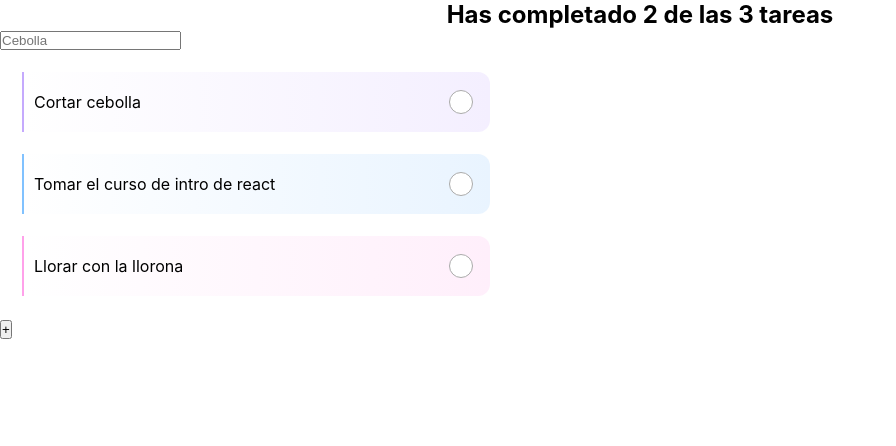
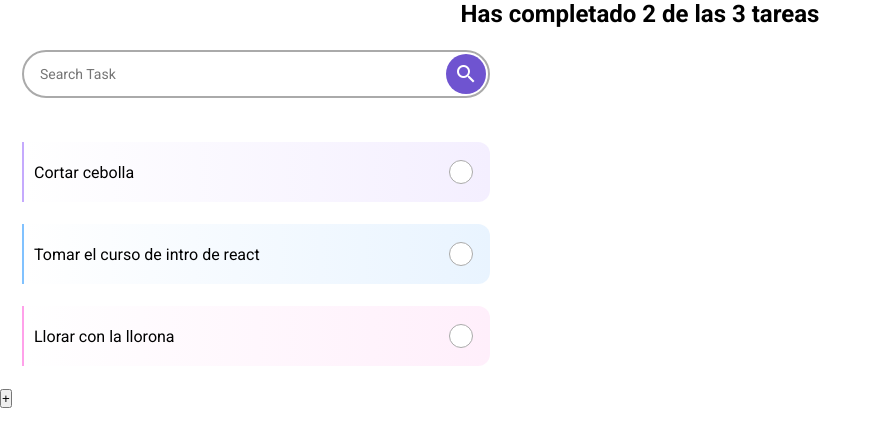
Before and after one commit to Jos017/TasksList-React-TypeScript, a React (Create React App) app: page / in a window 1280 px wide. Shown: the top 446 px of the page, without its empty margins (0-896 px from the left). Built offline with nearby package versions, Linux system fonts and the light colour scheme.

Commit message:
Add Styles to Search bar

```diff
--- a/public/index.html
+++ b/public/index.html
@@ -24,6 +24,16 @@
       work correctly both with client-side routing and a non-root public URL.
       Learn how to configure a non-root public URL by running `npm run build`.
     -->
+    <link
+      rel="stylesheet"
+      href="https://fonts.googleapis.com/css2?family=Material+Icons"
+    />
+    <link rel="preconnect" href="https://fonts.googleapis.com" />
+    <link rel="preconnect" href="https://fonts.gstatic.com" crossorigin />
+    <link
+      href="https://fonts.googleapis.com/css2?family=Roboto:wght@300;400;700&display=swap"
+      rel="stylesheet"
+    />
     <title>React App</title>
   </head>
   <body>
--- a/src/components/TodoSearch/index.tsx
+++ b/src/components/TodoSearch/index.tsx
@@ -1,5 +1,15 @@
 import React from 'react';
+import styles from './styles.module.css';
 
 export const TodoSearch = () => {
-  return <input placeholder="Cebolla" />;
+  return (
+    <div className={styles.TodoSearch}>
+      <input placeholder="Search Task" className={styles.TodoSearch__input} />
+      <div className={styles.TodoSearch__icon}>
+        <i className={`material-icons ${styles.TodoSearch__icon__search}`}>
+          search
+        </i>
+      </div>
+    </div>
+  );
 };
--- /dev/null
+++ b/src/components/TodoSearch/styles.module.css
@@ -0,0 +1,69 @@
+:root {
+  --white: #fff;
+  --search-button-icon: #fff;
+  --search-button-color: #6f54d0;
+  --input-background: #fff;
+  --input-gray: #aaa;
+  --input-dark-gray: #444;
+}
+
+.TodoSearch {
+  position: relative;
+  display: flex;
+  width: 100vw;
+}
+
+.TodoSearch__input {
+  border: 2px solid var(--input-gray);
+  border-radius: 2.4rem;
+  height: 4.8rem;
+  width: 100%;
+  margin: 2.2rem;
+  padding: 0.4rem 5rem 0.4rem 1.6rem;
+  outline: 0;
+  font-size: 1.4rem;
+  font-family: "Roboto", sans-serif;
+  background-color: var(--input-background);
+}
+
+.TodoSearch__input:hover,
+.TodoSearch__input:focus {
+  box-shadow: 0px 0px 2px 0px var(--input-dark-gray);
+}
+
+.TodoSearch__icon {
+  position: absolute;
+  display: flex;
+  cursor: pointer;
+  justify-content: center;
+  align-items: center;
+  top: 2.6rem;
+  right: 2.6rem;
+  width: 4rem;
+  height: 4rem;
+  border-radius: 50%;
+  background-color: var(--search-button-color);
+}
+
+.TodoSearch__icon:hover {
+  box-shadow: 0px 0px 8px 0px var(--search-button-color);
+}
+
+.TodoSearch__icon__search {
+  color: var(--search-button-icon);
+  font-size: 2.4rem;
+}
+
+@media (min-width: 764px) {
+  .TodoSearch {
+    width: 40vw;
+  }
+}
+/* .TodoSearch__clear {
+  position: absolute;
+  top: 8px;
+  right: 8px;
+  width: 10px;
+  cursor: pointer;
+  visibility: hidden;
+} */
--- a/src/index.css
+++ b/src/index.css
@@ -10,9 +10,7 @@ html {
 
 body {
   margin: 0;
-  font-family: -apple-system, BlinkMacSystemFont, "Segoe UI", "Roboto", "Oxygen",
-    "Ubuntu", "Cantarell", "Fira Sans", "Droid Sans", "Helvetica Neue",
-    sans-serif;
+  font-family: "Roboto", sans-serif;
   -webkit-font-smoothing: antialiased;
   -moz-osx-font-smoothing: grayscale;
   font-size: 1.6rem;
```
